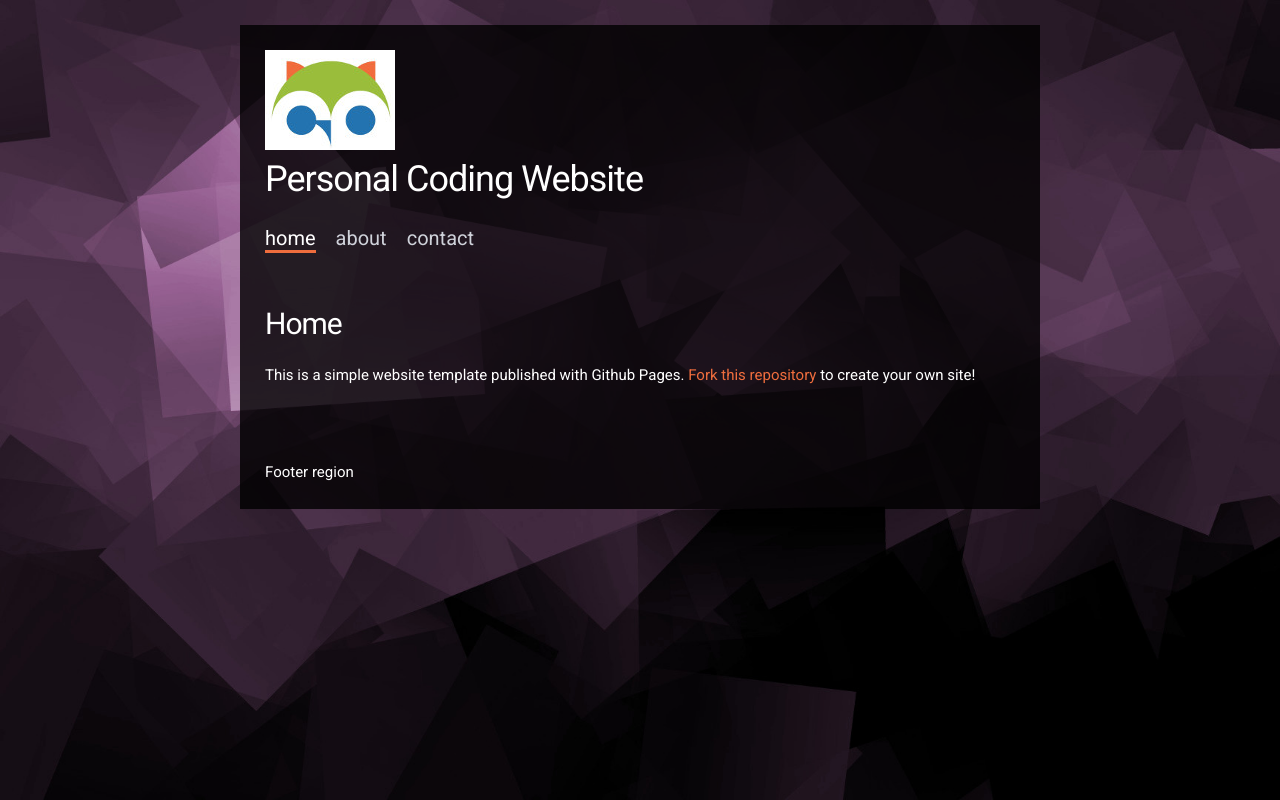
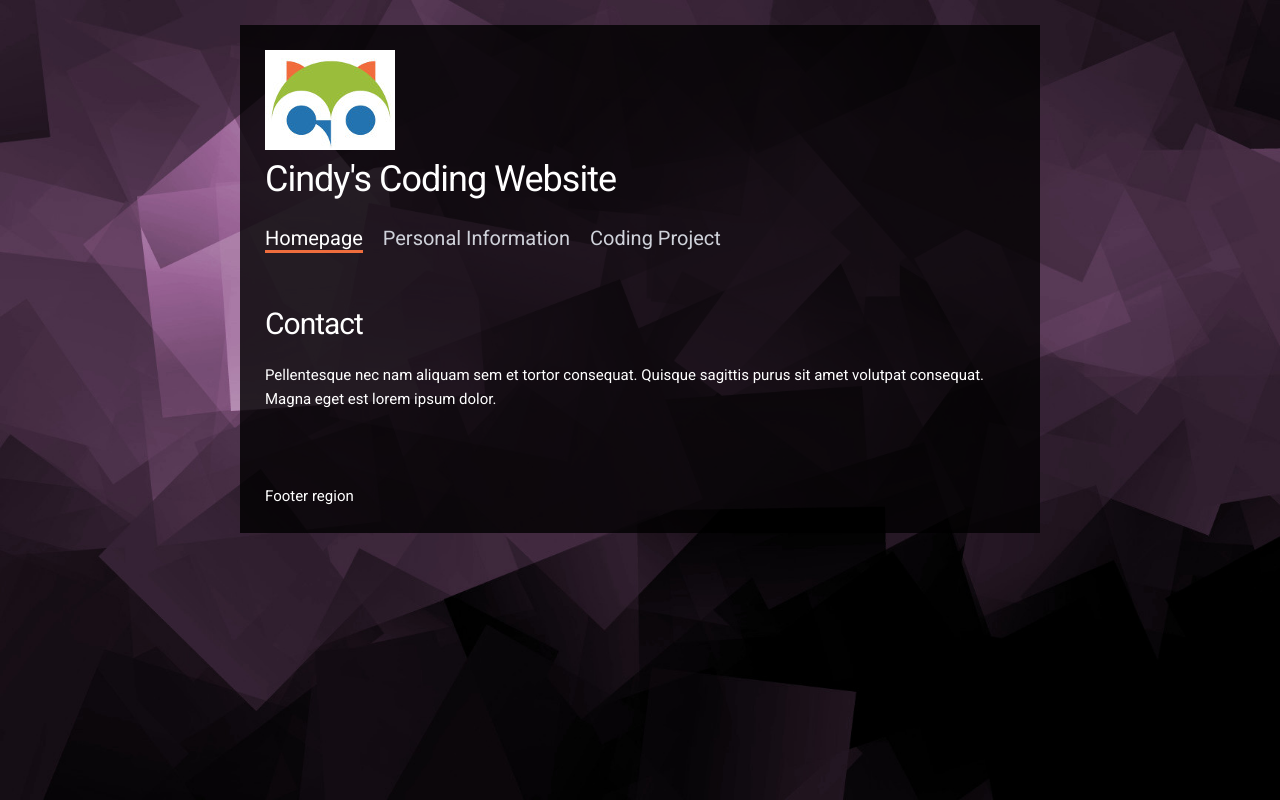
Before and after one commit to CindyFu1226/cindyfu1226.github.io, a plain HTML site: page index.html in a window 1280 px wide. Drawn offline with nearby package versions, Linux system fonts and the light colour scheme.

Commit message:
Update index.html

```diff
--- a/index.html
+++ b/index.html
@@ -29,13 +29,14 @@
 
     <header id="header">
       <img src="logo.jpg">
-      <h1>Personal Coding Website</h1>
+      <h1>Cindy's Coding Website</h1>
 
       <!-- Menu link fragment #id should match a div id. Example: <a href="#home"> links to <div id="home"></div>  -->
       <ul class="main-menu">
-        <li><a href="#home">home</a></li>
-        <li><a href="#about">about</a></li>
-        <li><a href="#contact">contact</a></li>
+        <li><a href="#contact">Homepage</a></li>
+        <li><a href="#home">Personal Information</a></li>
+        <li><a href="#about">Coding Project</a></li>
+
       </ul>
     </header>
 
```
